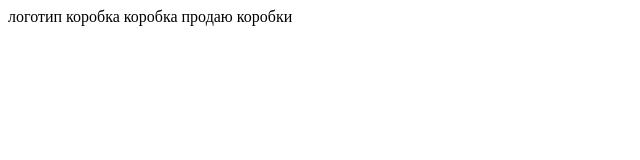
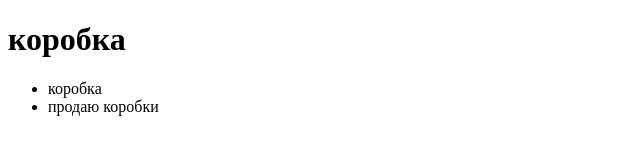
Before and after one commit to Palborg/skillbox-tutor, a plain HTML site: page index.html in a window 1280 px wide. Shown: the whole page, without its empty margins (0-640 px from the left). Drawn offline with Linux system fonts and the light colour scheme.

Commit message:
Update index.html

```diff
--- a/index.html
+++ b/index.html
@@ -3,11 +3,17 @@
 <head>
 	<meta charset="UTF-8">
 	<title>Коробкинс</title>
+	<link rel="stylesheet" href="style.css">
 </head>
 <body>
-	логотип
-	коробка
-	коробка
-	продаю коробки
+	<header>
+		<h1>коробка</h1>
+		<nav>
+			<ul>
+				<li>коробка</li>
+				<li>продаю коробки</li>
+			</ul>
+		</nav>
+	</header>
 </body>
 </html>
```
